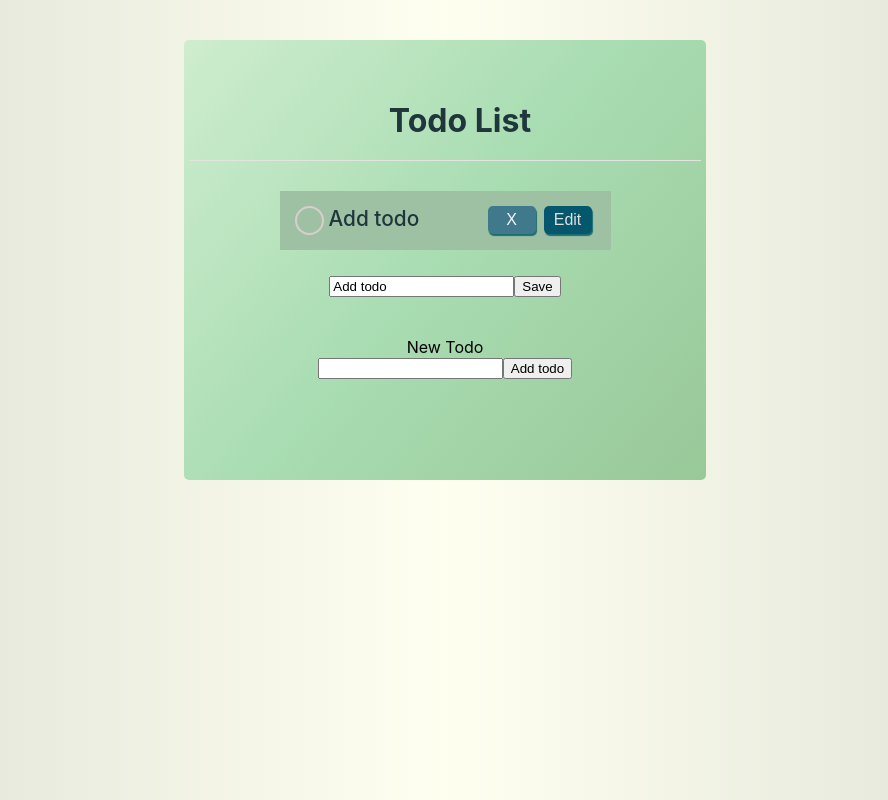
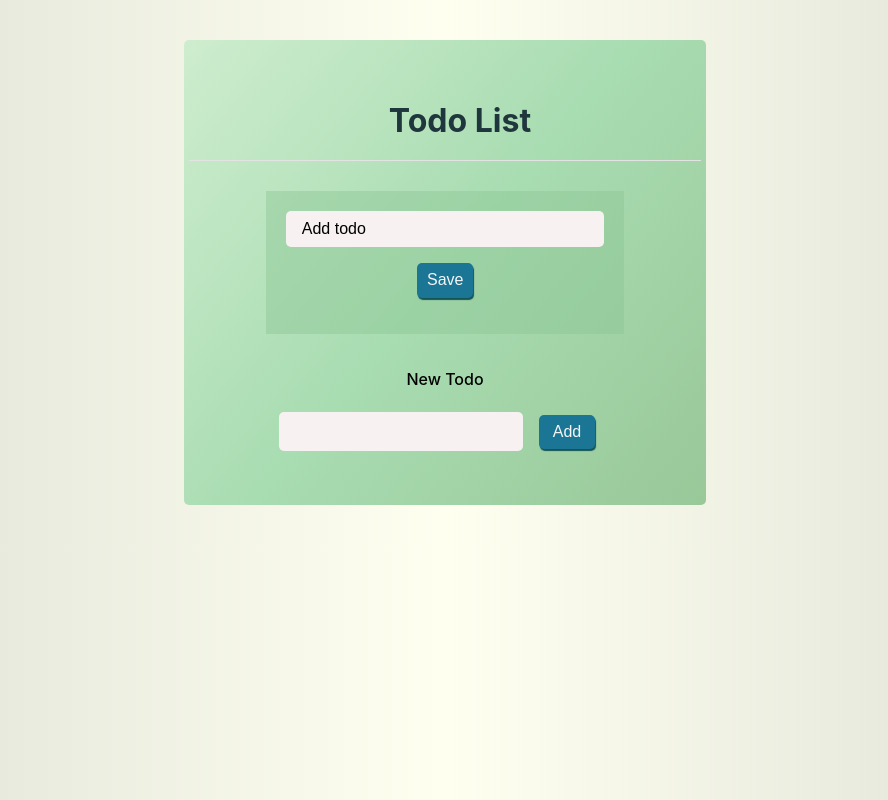
Before and after one commit to dseda/react-todo-app, a React (Create React App) app: page / in a window 1280 px wide. Both pictures are taken after a click on the button "Edit". Shown: the whole page, without its empty margins (195-1083 px from the left). Built offline with nearby package versions, Linux system fonts and the light colour scheme.

Commit message:
style forms

```diff
--- a/src/NewTodoForm.css
+++ b/src/NewTodoForm.css
@@ -1,11 +1,22 @@
 form {
+  display: flex;
+  flex-wrap: wrap;
   text-align: center;
+  align-items: center;
+  align-content: center;
+  justify-content: center;
+  justify-items: center;
   padding: 20px;
+  flex-direction: column;
 }
-
-input {
-  display: inline;
+form input#new {
+  padding: 2px;
+  width: 15rem;
 }
-label {
-  text-align: left;
+form button {
+  margin: 1rem;
 }
+form label#new-todo {
+  padding: 10px 20px;
+  font-weight: 500;
+}
--- a/src/NewTodoForm.js
+++ b/src/NewTodoForm.js
@@ -30,10 +30,11 @@ class NewTodoForm extends Component {
   }
   render() {
     return (
-      <form onSubmit={this.handleSubmit}>
+      <form id="New-Todo-Form" onSubmit={this.handleSubmit}>
+        <label id="new-todo" htmlFor="new">
+          New Todo
+        </label>
         <div>
-          <label htmlFor="new">New Todo</label>
-        </div>
           <input
             key={this.state.id}
             id="new"
@@ -42,7 +43,8 @@ class NewTodoForm extends Component {
             value={this.state.task}
             onChange={this.handleChange}
           ></input>
-        <button>Add todo</button>
+          <button>Add</button>
+        </div>
       </form>
     );
   }
--- a/src/Todo.css
+++ b/src/Todo.css
@@ -2,27 +2,28 @@
   width: 100%;
   display: flex;
   margin: 5px auto;
-  padding: 15px;
-  background-color: #9ec1a3;
+  padding: 30px 25px;
+  background-color: #8bc69472;
   justify-content: space-around;
   /* border-bottom: 1px rgb(223, 213, 213) solid; */
   width: 50%;
   color: #1f363d;
   min-width: fit-content;
 }
+.Edit-Form-Container {
+  background-color: #8bc69472;
+  width: 70%;
+  margin: 5px auto;
+}
 .Todo .NotDone {
-  border: 2px solid #d7cece;
+  border: 2px solid #0c745c;
   border-radius: 50%;
   width: 25px;
   height: 25px;
   /* padding: 10px; */
   align-self: flex-start;
 }
-/* img {
-  max-width: 100%;
-  width: 20px;
-  height: 20px;
-} */
+
 .Todo .Done {
   /* background-color: rgb(7, 154, 68); */
   background-color: green;
@@ -45,7 +46,7 @@ li {
 .Todo .Done + li {
   text-decoration: 2px #1f363d line-through;
   color: #1f363d;
-  animation: fadeIn 0.5s;
+  animation: fadeIn 0.5s ease-out;
 }
 @keyframes fadeIn {
   0% {
@@ -59,28 +60,60 @@ li {
 .Todo .Buttons {
   align-self: flex-start;
 }
-.Todo button {
-  margin: 0px 4px;
+button {
+  margin: 0 4px;
   color: whitesmoke;
-  background-color: #40798c;
+  background-color: #1b7695;
   border: none;
-  padding: 5px 10px;
+  padding: 8px 10px;
   border-radius: 5px;
   display: inline;
   width: 3rem;
-  box-shadow: 1px 2px 1px rgb(28, 109, 113);
+  box-shadow: 1px 2px 1px rgb(20, 84, 87);
   font-size: 1rem;
+  text-align: center;
 }
 
-.Todo button:active {
+button:active {
   background-color: rgb(4, 87, 108);
 }
-.Todo button:disabled {
+button:disabled {
   color: rgb(225, 222, 222);
   background-color: rgb(4, 87, 108);
+}
+
+#Edit-Todo-Form {
+  display: flex;
+  flex-wrap: wrap;
+  flex-direction: row;
+  /* width: 80%; */
+  flex-grow: inherit;
+}
+
+form input {
+  flex-grow: 1;
+  border: none;
+  background: #f7f1f1;
+  padding: 0 1rem;
+  font-size: initial;
+  /* margin: auto 1px; */
+  border-radius: 5px;
+}
+
+input,
+#Edit-Todo-Form button {
+  font-family: "Quicksand", sans-serif;
+  height: 2.2rem;
+}
+form button {
+  width: 3.5rem;
 }
 @media screen and (max-width: 600px) {
   li {
     width: 100px;
   }
+
+  .Todo {
+    padding: 20px 10px;
+  }
 }
--- a/src/Todo.js
+++ b/src/Todo.js
@@ -30,14 +30,13 @@ class Todo extends Component {
   render() {
     let isEditting = this.state.isEditting;
     return (
-      <div>
+      <div class="Todo-Container">
+        {!isEditting ? (
           <div className="Todo">
             <div
               className={`NotDone ${this.props.isDone ? "Done" : ""}`}
               onClick={this.handleTodoCompletion}
-          >
-            {/* <img src={tick} /> */}
-          </div>
+            ></div>
             <li>{this.props.task}</li>
             <div className="Buttons">
               <button id="Delete" onClick={this.handleClick}>
@@ -49,8 +48,9 @@ class Todo extends Component {
               </button>
             </div>
           </div>
-        {isEditting ? (
-          <form onSubmit={this.handleUpdate}>
+        ) : (
+          <div class="Edit-Form-Container">
+            <form id="Edit-Todo-Form" onSubmit={this.handleUpdate}>
               <input
                 type="text"
                 value={this.state.task}
@@ -58,8 +58,7 @@ class Todo extends Component {
               />
               <button>Save</button>
             </form>
-        ) : (
-          ""
+          </div>
         )}
       </div>
     );
```
Lines whose indentation alone changed are shown as unchanged.
